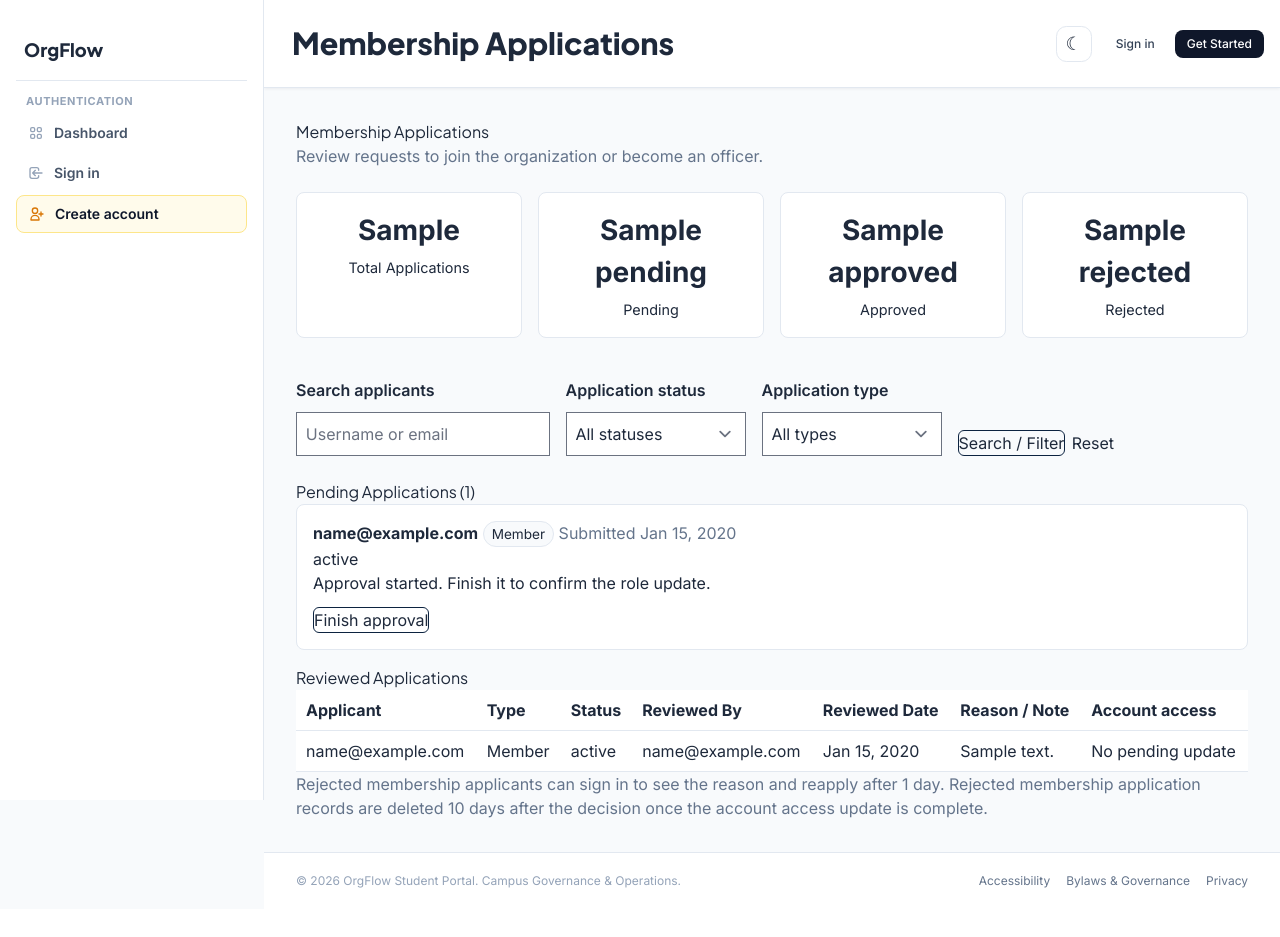
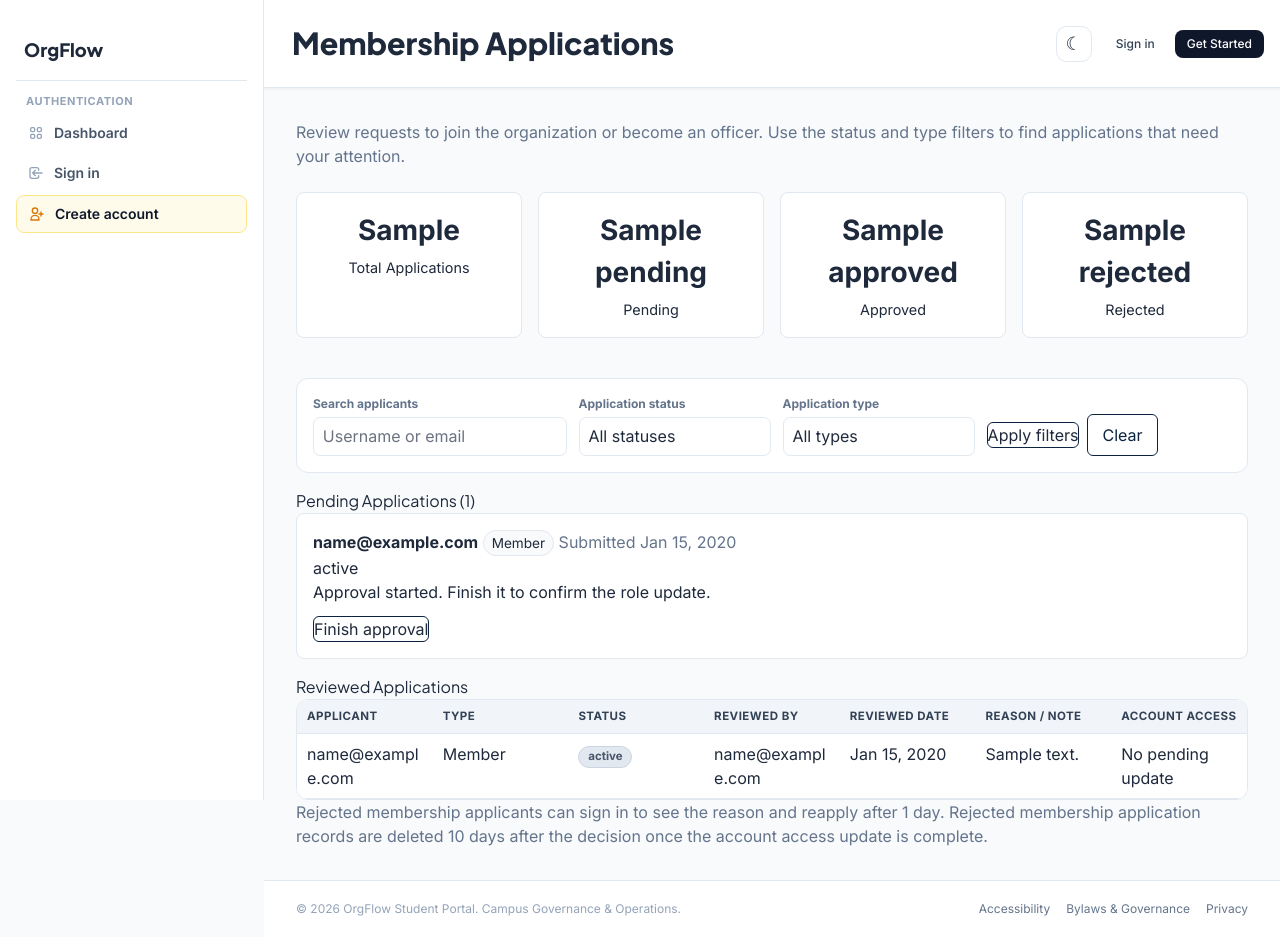
Before and after one commit to aayowole1/Software-Eng, a Django app: template membership/templates/membership/application_list.html in a window 1280 px wide. Before the commit the page ends 888 px from the top, so only its background shows below. Run offline with Django 5.2, Linux system fonts and the light colour scheme; the template is opened without the code that fills it: most values are stand-ins (such as "Sample title", 1, 10 or a date in 2020); some libraries are stand-ins or nearby versions.

Commit message:
Refresh membership pages and clarify application status

```diff
--- a/accounts/test_profile_edit.py
+++ b/accounts/test_profile_edit.py
@@ -39,7 +39,11 @@ class ProfileEditTests(TestCase):
         self.assertEqual(other.first_name, "")
         self.assertContains(self.client.get(reverse("membership:roster")), "Ada Lovelace")
         detail_url = reverse("membership:member_detail", args=[profile.pk])
-        self.assertContains(self.client.get(detail_url), "<h1>Ada Lovelace</h1>", html=True)
+        self.assertContains(
+            self.client.get(detail_url),
+            '<h1 class="site-page-title">Ada Lovelace</h1>',
+            html=True,
+        )
 
         self.assertRedirects(self.client.post(self.url, {
             **self.data, "graduation_year": "",
--- a/core/static/core/site.css
+++ b/core/static/core/site.css
@@ -680,6 +680,28 @@ th, td { text-align: left; padding: 8px 10px; border-bottom: 1px solid var(--bor
 .users-table td,
 .users-table th { overflow-wrap: anywhere; }
 .users-table select { max-width: 10rem; }
+.membership-filters > div { min-width: min(12rem, 100%); }
+.membership-actions,
+.membership-toolbar {
+  display: flex;
+  flex-wrap: wrap;
+  align-items: center;
+  gap: 0.5rem;
+}
+.membership-toolbar {
+  justify-content: space-between;
+  margin-bottom: 0.75rem;
+}
+.membership-toolbar p { margin: 0; }
+.membership-toolbar .button { margin-inline-start: auto; }
+.membership-review-actions { margin-top: 0.75rem; }
+.membership-table-wrap { overflow-x: auto; }
+.membership-table-wrap .users-table { min-width: 36rem; }
+.membership-actions .button.secondary,
+.membership-toolbar .button.secondary {
+  background: var(--surface);
+  color: var(--accent);
+}
 .user-secondary {
   display: block;
   margin-top: 0.2rem;
--- a/core/templatetags/help_tags.py
+++ b/core/templatetags/help_tags.py
@@ -4,6 +4,7 @@ import re
 from datetime import datetime, timezone as dt_timezone
 
 from django import template
+from django.utils.formats import date_format
 from django.utils.html import escape
 from django.utils.safestring import mark_safe
 from django.utils import timezone
@@ -31,4 +32,4 @@ def human_datetime(value):
             return value
     if timezone.is_naive(moment):
         moment = moment.replace(tzinfo=dt_timezone.utc)
-    return timezone.localtime(moment).strftime("%b %-d, %Y, %-I:%M %p")
+    return date_format(timezone.localtime(moment), "M j, Y, g:i A")
--- a/membership/templates/membership/application_list.html
+++ b/membership/templates/membership/application_list.html
@@ -7,10 +7,8 @@
 {% block page_heading %}Membership Applications{% endblock %}
 {% block content %}
 
-<h1>Membership Applications</h1>
-
 <p class="muted">
-  Review requests to join the organization or become an officer.
+  Review requests to join the organization or become an officer. Use the status and type filters to find applications that need your attention.
 </p>
 
 <div class="application-summary">
@@ -36,7 +34,7 @@
 </div>
 
 <form method="get" action="{% url 'membership:application_list' %}">
-  <div class="roster-filters">
+  <div class="user-filters membership-filters">
 
     <div>
       <label for="application-search">Search applicants</label>
@@ -77,9 +75,9 @@
       </select>
     </div>
 
-    <div class="roster-actions">
-      <button type="submit">Search / Filter</button>
-      <a href="{% url 'membership:application_list' %}">Reset</a>
+    <div class="membership-actions">
+      <button type="submit">Apply filters</button>
+      <a class="button secondary" href="{% url 'membership:application_list' %}">Clear</a>
     </div>
 
   </div>
@@ -120,8 +118,7 @@
           rows="2"
         ></textarea>
 
-        <p></p>
-
+        <div class="membership-actions membership-review-actions">
         <button type="submit" name="decision" value="approve">
           Approve
         </button>
@@ -132,20 +129,22 @@
                 class="secondary">
           Reject
         </button>
+        </div>
         {% endif %}
       </form>
       {% endif %}
     </div>
   {% empty %}
-    <p class="muted">No pending applications found.</p>
+    <p class="muted">No pending applications match these filters.</p>
   {% endfor %}
 {% endif %}
 
 {% if not selected_status or selected_status == "approved" or selected_status == "rejected" %}
   <h2>Reviewed Applications</h2>
 
-  <div class="table-wrap">
-    <table>
+  <div class="table-wrap users-table-wrap membership-table-wrap">
+    <table class="users-table">
+      <caption class="visually-hidden">Reviewed applications</caption>
       <thead>
         <tr>
           <th scope="col">Applicant</th>
@@ -163,7 +162,7 @@
           <tr>
             <td>{{ a.user.email|default:a.user.username }}</td>
             <td>{% if a.is_officer_application %}Officer{% else %}Member{% endif %}</td>
-            <td>{{ a.get_status_display }}</td>
+            <td><span class="status-pill {% if a.status == 'approved' %}status-pill--active{% else %}status-pill--inactive{% endif %}">{{ a.get_status_display }}</span></td>
             <td>{{ a.reviewed_by.email|default:"—" }}</td>
             <td>{{ a.reviewed_at|date:"M j, Y" }}</td>
             <td>{{ a.review_note|default:"—" }}</td>
--- a/membership/templates/membership/apply_for_officer.html
+++ b/membership/templates/membership/apply_for_officer.html
@@ -2,13 +2,15 @@
 {% block title %}Officer application{% endblock %}
 {% block page_heading %}Officer application{% endblock %}
 {% block content %}
-  <h1>Officer application</h1>
   {% if can_apply %}
     <form method="post" class="card">
       {% csrf_token %}
+      <p class="muted">Describe the responsibilities you’d like to take on and how you would support the organization. An admin will review your application.</p>
       {{ form.as_p }}
       <button type="submit">Submit officer application</button>
     </form>
+  {% elif user_role == "member" %}
+    <section class="card"><h2>Pending review</h2><p>An admin will review your application. You can see the decision here.</p></section>
   {% endif %}
   <h2>My officer applications</h2>
   {% for application in applications %}
```
Also changed, not shown: membership/templates/membership/apply.html (+5 -3 lines), membership/templates/membership/member_detail.html (+5 -7 lines), membership/templates/membership/roster.html (+17 -16 lines), membership/views.py (+10 -2 lines).
